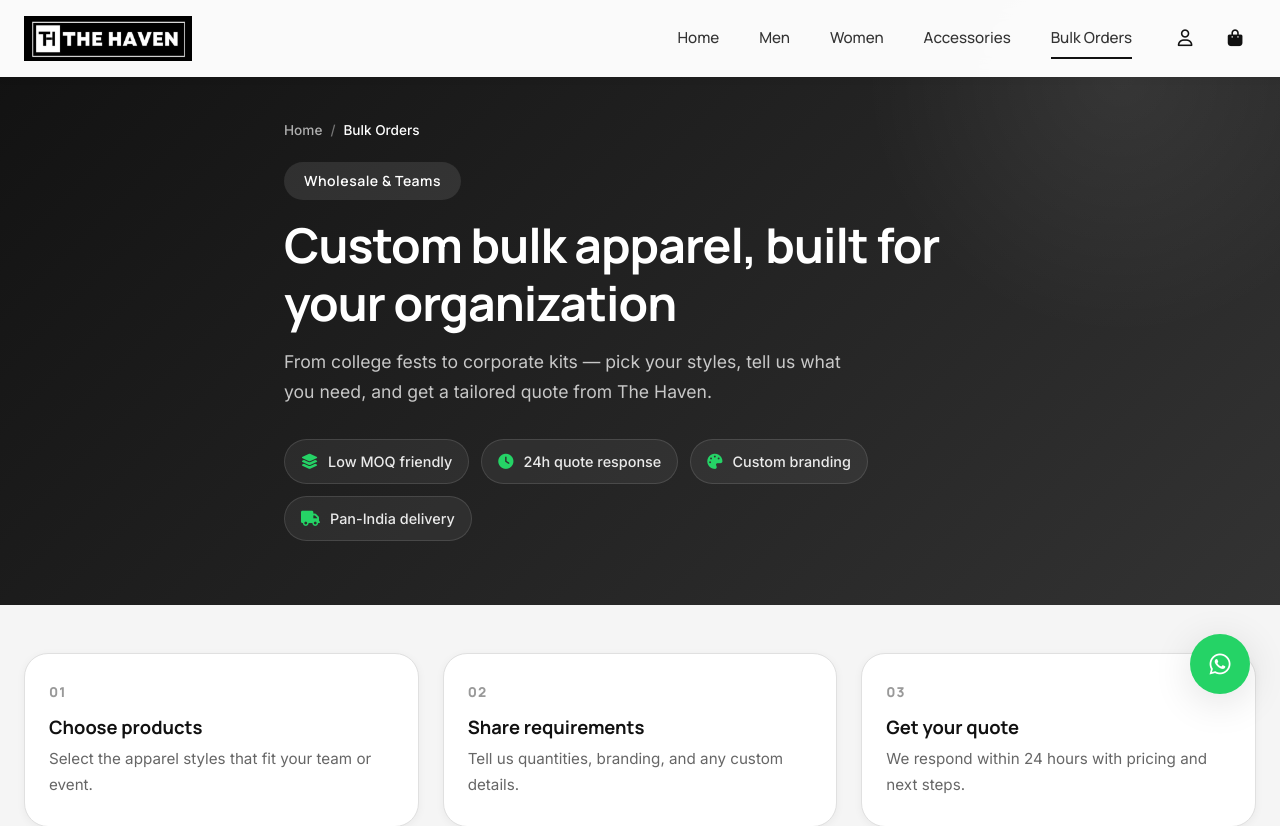
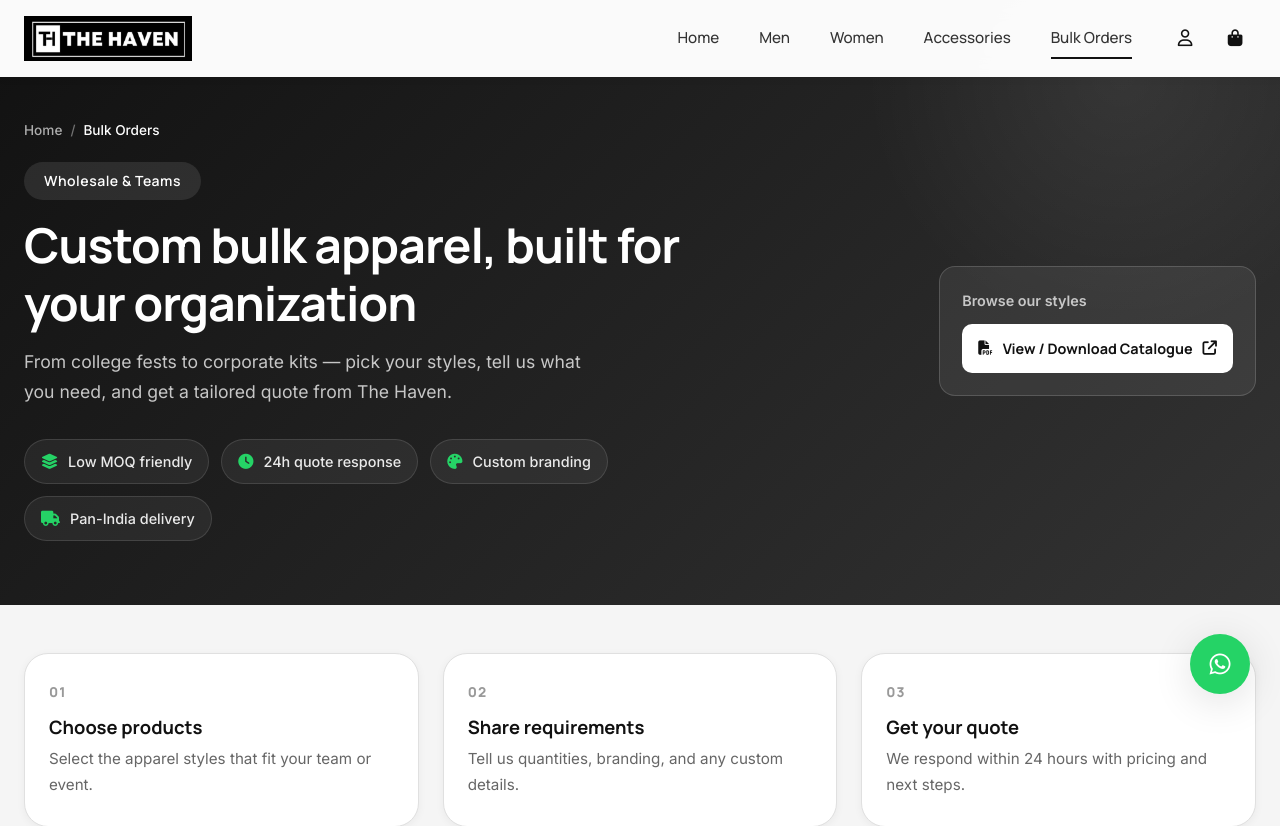
Before and after one commit to Jayasuriya-ENGINEER/thehavenstore, a React (Vite) app: page /bulk-orders in a window 1280 px wide. Shown: the top 826 px of the page. Built offline with nearby package versions, Linux system fonts and the light colour scheme; no server answers.

Commit message:
brochure

```diff
--- a/src/pages/BulkOrdersPage.css
+++ b/src/pages/BulkOrdersPage.css
@@ -39,7 +39,55 @@
 .bulk-page-hero-inner {
   position: relative;
   z-index: 1;
-  max-width: 760px;
+  display: grid;
+  grid-template-columns: minmax(0, 760px) auto;
+  align-items: center;
+  justify-content: space-between;
+  gap: 40px;
+}
+
+.bulk-hero-copy {
+  text-align: left;
+}
+
+.bulk-hero-catalogue {
+  display: flex;
+  flex-direction: column;
+  align-items: flex-start;
+  gap: 12px;
+  min-width: 250px;
+  padding: 22px;
+  border: 1px solid rgba(255, 255, 255, 0.16);
+  border-radius: 16px;
+  background: rgba(255, 255, 255, 0.07);
+}
+
+.bulk-hero-catalogue > span {
+  color: rgba(255, 255, 255, 0.72);
+  font-size: 0.9rem;
+  font-weight: 600;
+}
+
+.bulk-catalogue-btn {
+  display: inline-flex;
+  align-items: center;
+  justify-content: center;
+  gap: 10px;
+  width: 100%;
+  padding: 13px 16px;
+  border-radius: 10px;
+  background: var(--color-white);
+  color: var(--color-black);
+  font-family: var(--font-secondary);
+  font-size: 0.9rem;
+  font-weight: 700;
+  text-decoration: none;
+  transition: transform 0.2s ease, background 0.2s ease;
+}
+
+.bulk-catalogue-btn:hover {
+  background: #f1f1f1;
+  transform: translateY(-2px);
 }
 
 .bulk-breadcrumb {
@@ -496,6 +544,15 @@
 }
 
 @media (max-width: 992px) {
+  .bulk-page-hero-inner {
+    grid-template-columns: 1fr;
+    gap: 28px;
+  }
+
+  .bulk-hero-catalogue {
+    width: min(100%, 360px);
+  }
+
   .bulk-page-layout {
     grid-template-columns: 1fr;
   }
@@ -524,6 +581,10 @@
     padding: 108px 0 48px;
   }
 
+  .bulk-hero-catalogue {
+    width: 100%;
+  }
+
   .bulk-products-grid {
     grid-template-columns: 1fr;
   }
--- a/src/pages/BulkOrdersPage.jsx
+++ b/src/pages/BulkOrdersPage.jsx
@@ -71,6 +71,7 @@ export default function BulkOrdersPage() {
       {/* Hero */}
       <header className="bulk-page-hero">
         <div className="container bulk-page-hero-inner">
+          <div className="bulk-hero-copy">
           <nav className="bulk-breadcrumb" aria-label="Breadcrumb">
             <Link to="/">Home</Link>
             <span>/</span>
@@ -89,6 +90,20 @@ export default function BulkOrdersPage() {
                 <span>{p.label}</span>
               </div>
             ))}
+          </div>
+          </div>
+          <div className="bulk-hero-catalogue">
+            <span>Browse our styles</span>
+            <a
+              href="/catelog.pdf"
+              className="bulk-catalogue-btn"
+              target="_blank"
+              rel="noreferrer"
+            >
+              <i className="fas fa-file-pdf" aria-hidden="true"></i>
+              View / Download Catalogue
+              <i className="fas fa-arrow-up-right-from-square" aria-hidden="true"></i>
+            </a>
           </div>
         </div>
       </header>
```
Also changed, not shown: 1 other file (tests, documents, lock files or other folders).
